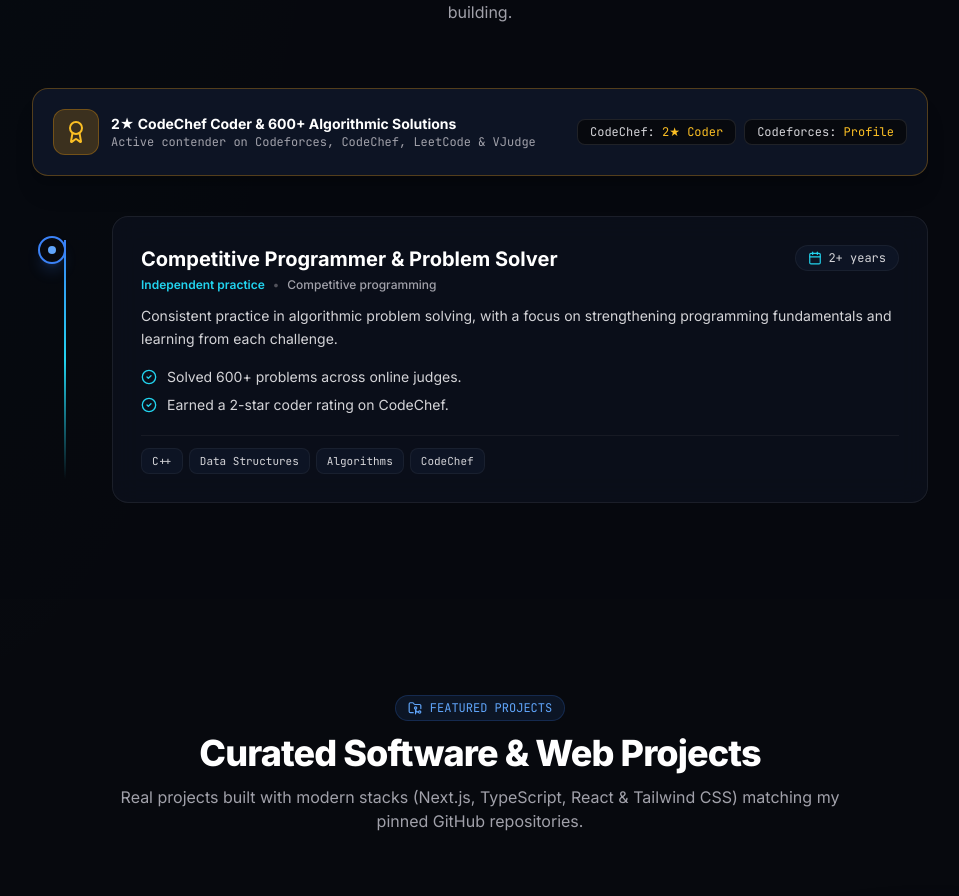
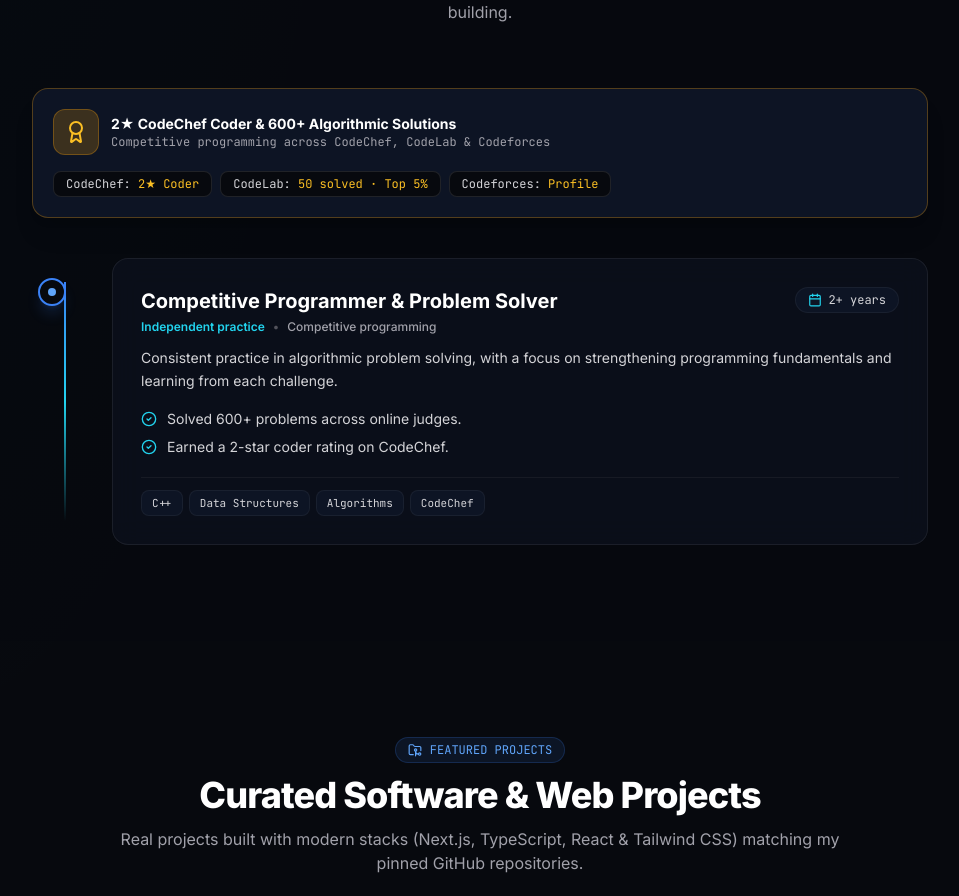
Before and after one commit to KawsarCodes404/ridwanul-portfolio, a React (Vite) app: page / in a window 1280 px wide. Shown: the part 5063-5959 px from the top of the page, without its empty margins (160-1119 px from the left). Built offline with nearby package versions, Linux system fonts and the light colour scheme.

Commit message:
added the codelab competitive profile along the codechef and codeforces

```diff
--- a/src/components/Experience.jsx
+++ b/src/components/Experience.jsx
@@ -34,12 +34,12 @@
                 2★ CodeChef Coder &amp; 600+ Algorithmic Solutions
               </h3>
               <p className="text-xs text-zinc-400 font-mono">
-                Active contender on Codeforces, CodeChef, LeetCode &amp; VJudge
+                Competitive programming across CodeChef, CodeLab &amp; Codeforces
               </p>
             </div>
           </div>
           <div className="flex flex-wrap items-center gap-2">
-            {cpProfiles.slice(0, 3).map((cp, idx) => (
+            {cpProfiles.map((cp, idx) => (
               <a
                 key={idx}
                 href={cp.url}
--- a/src/data/portfolioData.js
+++ b/src/data/portfolioData.js
@@ -33,6 +33,7 @@
 
   cpProfiles: [
     { name: "CodeChef", rating: "2★ Coder", url: "https://www.codechef.com/users/ridwanul_hoque" },
+    { name: "CodeLab", rating: "50 solved · Top 5%", url: "https://codelab.programming-hero.com/labs/code-lab/profile" },
     { name: "Codeforces", rating: "Profile", url: "https://codeforces.com/profile/Ridwanul_Hoque_Kawsar_2" },
   ],
 
```
